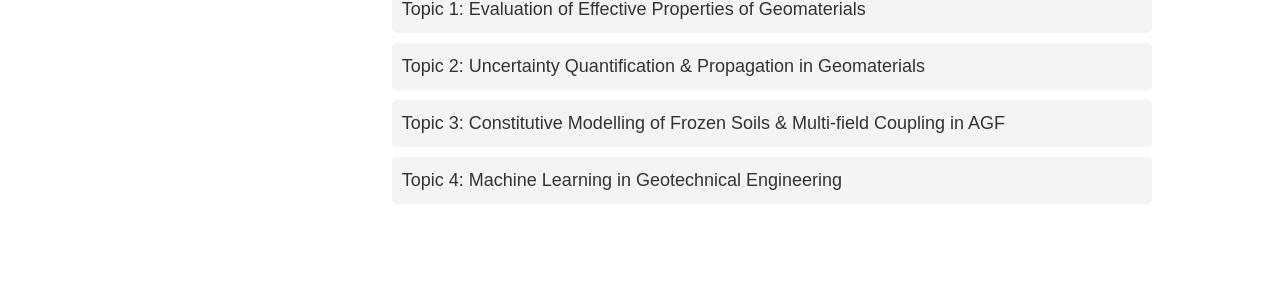
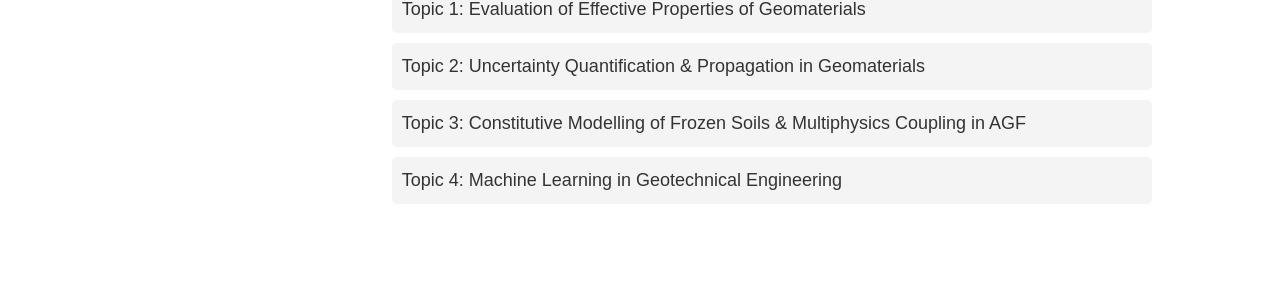
Before and after one commit to kqceeli/kqceeli.github.io, a Jekyll site: the page built from _pages/portfolio.html, in a window 1280 px wide and 1226 px high. Shown: the part 764-1070 px from the top of the window. Built offline with Jekyll 4.4.1, drawn with Linux system fonts in a browser that asks for light colours; some web fonts are replaced.

Commit message:
Update portfolio.html

```diff
--- a/_pages/portfolio.html
+++ b/_pages/portfolio.html
@@ -79,7 +79,7 @@ author_profile: true
         <div class="topics">
             <a href="/portfolio/topic1/">Topic 1: Evaluation of Effective Properties of Geomaterials</a>
             <a href="/portfolio/topic2/">Topic 2: Uncertainty Quantification & Propagation in Geomaterials</a>
-            <a href="/portfolio/topic3/">Topic 3: Constitutive Modelling of Frozen Soils & Multi-field Coupling in AGF</a>
+            <a href="/portfolio/topic3/">Topic 3: Constitutive Modelling of Frozen Soils & Multiphysics Coupling in AGF</a>
             <a href="/portfolio/topic4/">Topic 4: Machine Learning in Geotechnical Engineering</a>
         </div>
     </div>
```
